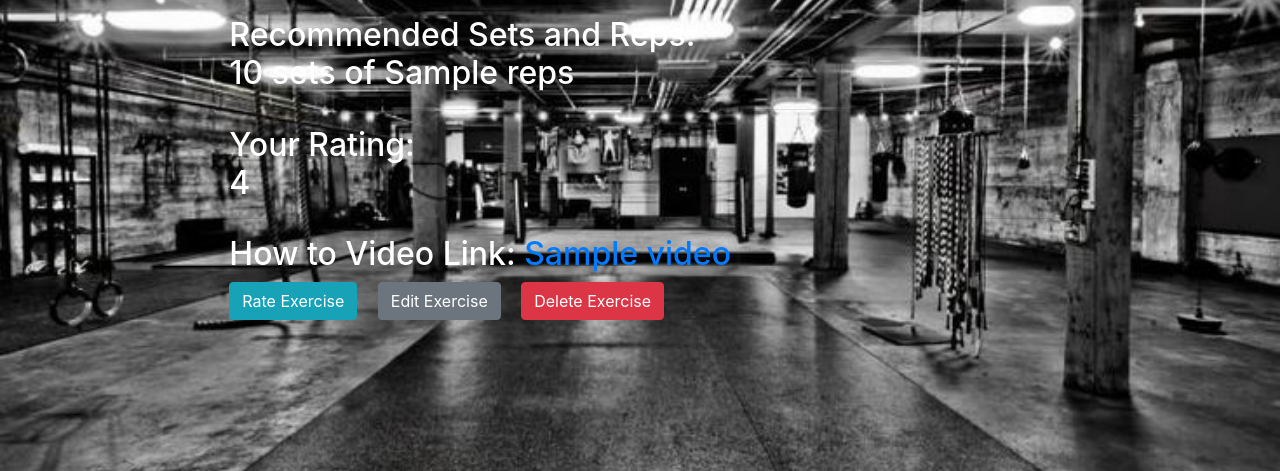
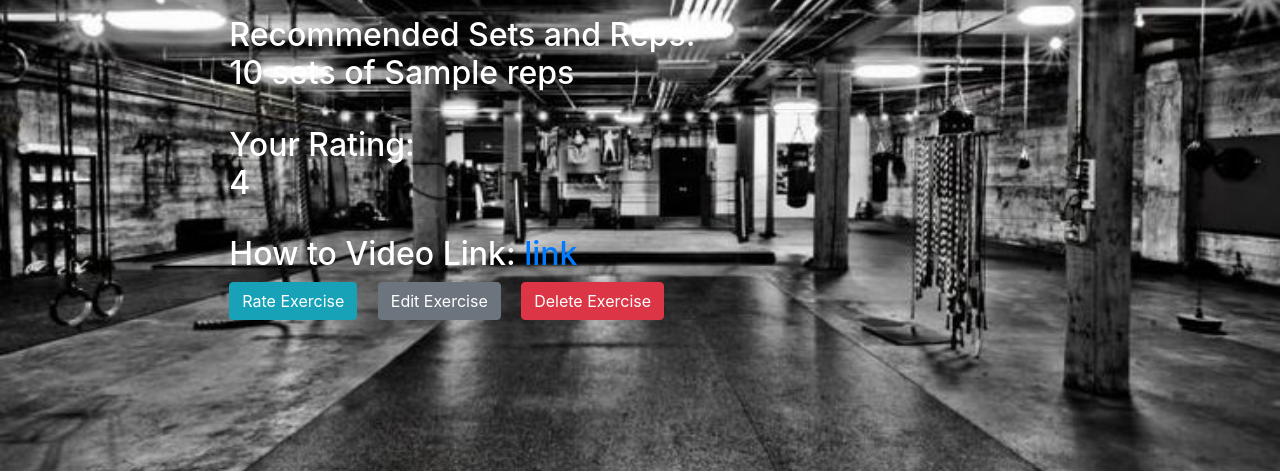
Before and after one commit to jdawlabani/meFit, a Flask app: template flask_app/templates/show_exercise.html in a window 1280 px wide. Shown: the part 222-693 px from the top of the page. Run offline with Flask 2, Linux system fonts and the light colour scheme; the template is opened without the code that fills it: most values are stand-ins (such as "Sample title", 1, 10 or a date in 2020).

```diff
--- a/flask_app/models/exercise.py
+++ b/flask_app/models/exercise.py
@@ -182,3 +182,4 @@ class Exercise:
             is_valid = True
         if not is_valid:
             flash("Weight logged cannot be negative.")
+        return is_valid
--- a/flask_app/templates/show_exercise.html
+++ b/flask_app/templates/show_exercise.html
@@ -33,7 +33,7 @@
         {% endif %}
         <hr>
         <h2>How to Video Link: <a href="{{exercise.video}}" target="_blank"
-                rel="noopener noreferrer">{{exercise.video}}</a></h2>
+                rel="noopener noreferrer">link</a></h2>
         <a href="/exercises/rate/{{exercise.id}}" class="mr-3 btn btn-info">Rate Exercise</a>
         <a href="/exercises/edit/{{exercise.id}}" class="mr-3 btn btn-secondary">Edit Exercise</a>
         <a href="/exercises/delete/{{exercise.id}}" class="btn btn-danger">Delete Exercise</a>
```
